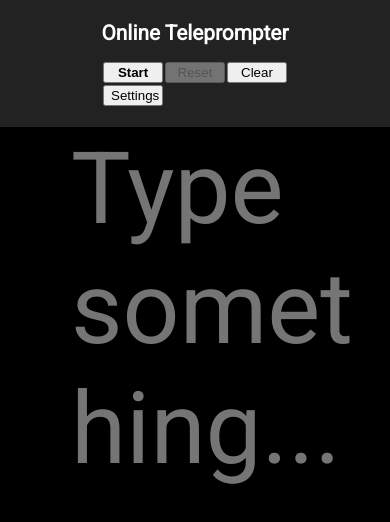
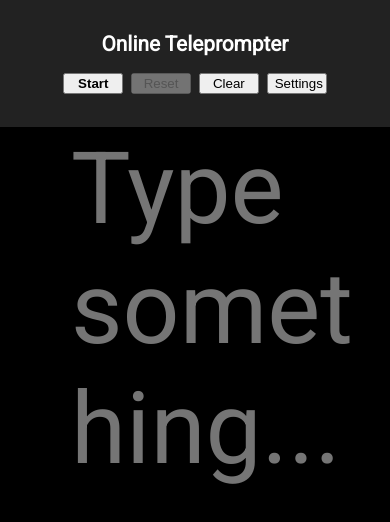
Before and after one commit to 30isnottoolate/online-teleprompter, a React app: page / in a window 390 px wide. Built offline with nearby package versions, Linux system fonts and the light colour scheme.

Commit message:
Add transition to controller height
    Also refined some grid gap values.

```diff
--- a/src/Teleprompter.css
+++ b/src/Teleprompter.css
@@ -39,8 +39,9 @@ body {
     color: #ffffff;
     position: fixed;
     z-index: 2;
-    height: 10vh;
     width: 100vw;
+    transition-property: height;
+    transition-duration: 0.3s;
 }
 
 #logo {
@@ -51,7 +52,7 @@ body {
 
 #main-buttons-group {
     display: grid;
-    grid-template-columns: auto auto auto;
+    grid-template-columns: auto auto auto auto;
     gap: 0.5vw;
     align-content: center;
     justify-content: center;
@@ -68,7 +69,7 @@ body {
 #mode-group {
     display: grid;
     grid-template-columns: auto auto;
-    gap: 0.5vw;
+    gap: 0.5vh 0.5vw;
     align-content: center;
     text-align: right;
 }
@@ -199,7 +200,7 @@ body {
 @media only screen and (max-width: 700px) {
     #controller {
         grid-template-columns: auto;
-        grid-template-rows: auto auto auto auto auto;
+        grid-template-rows: repeat(5, auto);
         gap: 2vh;
         align-content: center;
         height: 40vh;
@@ -211,11 +212,13 @@ body {
     }
 
     #main-buttons-group {
+        gap: 2vw;
         grid-column: 1 / 2;
         grid-row: 2 / 3;
     }
 
     #mode-group {
+        gap: 0.5vh 2vw;
         grid-column: 1 / 2;
         grid-row: 3 / 4;
     }
```
